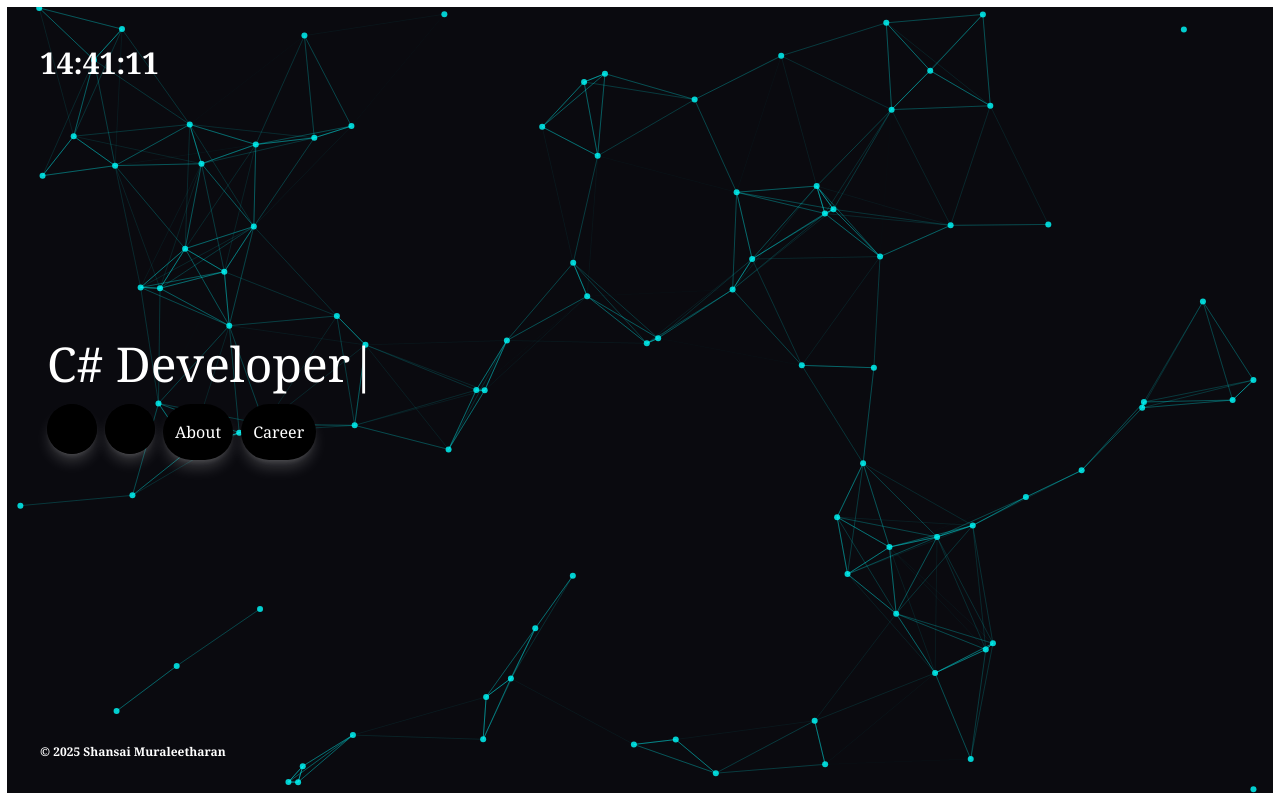
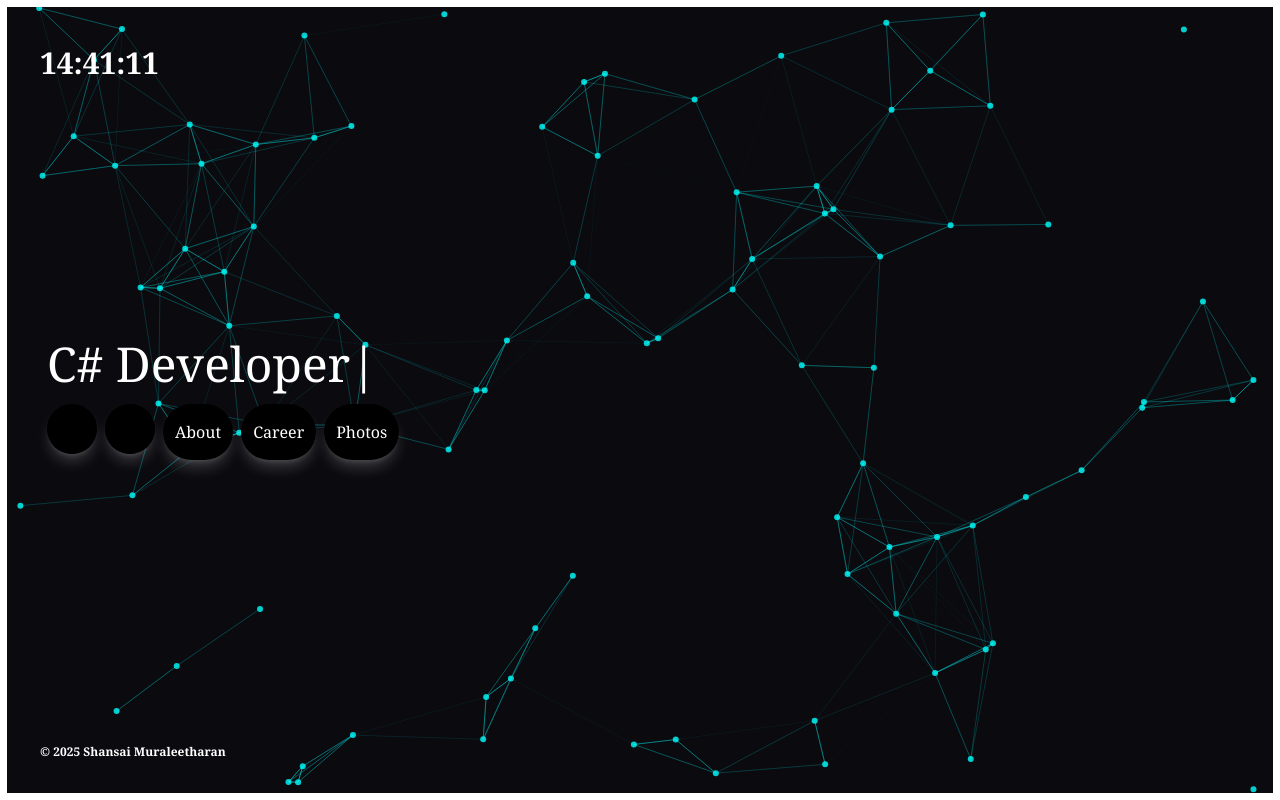
Before and after one commit to TheGreatShan/muraleetharanpages, a Next.js app: page / in a window 1280 px wide. Built offline with nearby package versions, Linux system fonts and the light colour scheme.

Commit message:
main dashboard goes to photos

```diff
--- a/src/app/page.tsx
+++ b/src/app/page.tsx
@@ -60,6 +60,7 @@ export default function Home() {
                         <div className="mt-5 sm:my-auto">
                             <Link href={"/about"} className={"inline-block text-white bg-black font-serif py-4 px-3 rounded-full mr-2 shadow-lg shadow-white/20"}>About</Link>
                             <Link href={"/career"} className={"inline-block text-white bg-black font-serif py-4 px-3 rounded-full mr-2 shadow-lg shadow-white/20"}>Career</Link>
+                            <Link href={"/photos"} className={"inline-block text-white bg-black font-serif py-4 px-3 rounded-full mr-2 shadow-lg shadow-white/20"}>Photos</Link>
                         </div>
                     </div>
                 </div>
```
